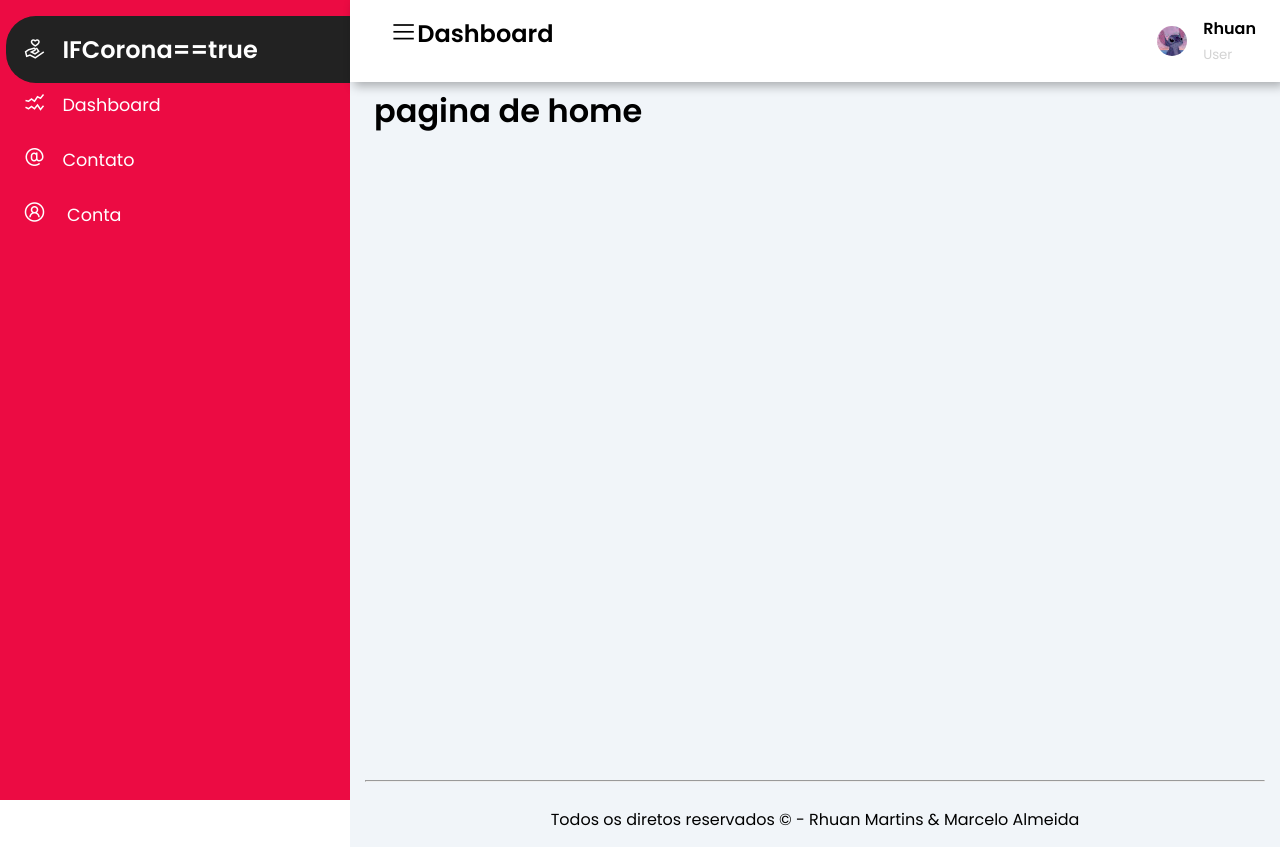
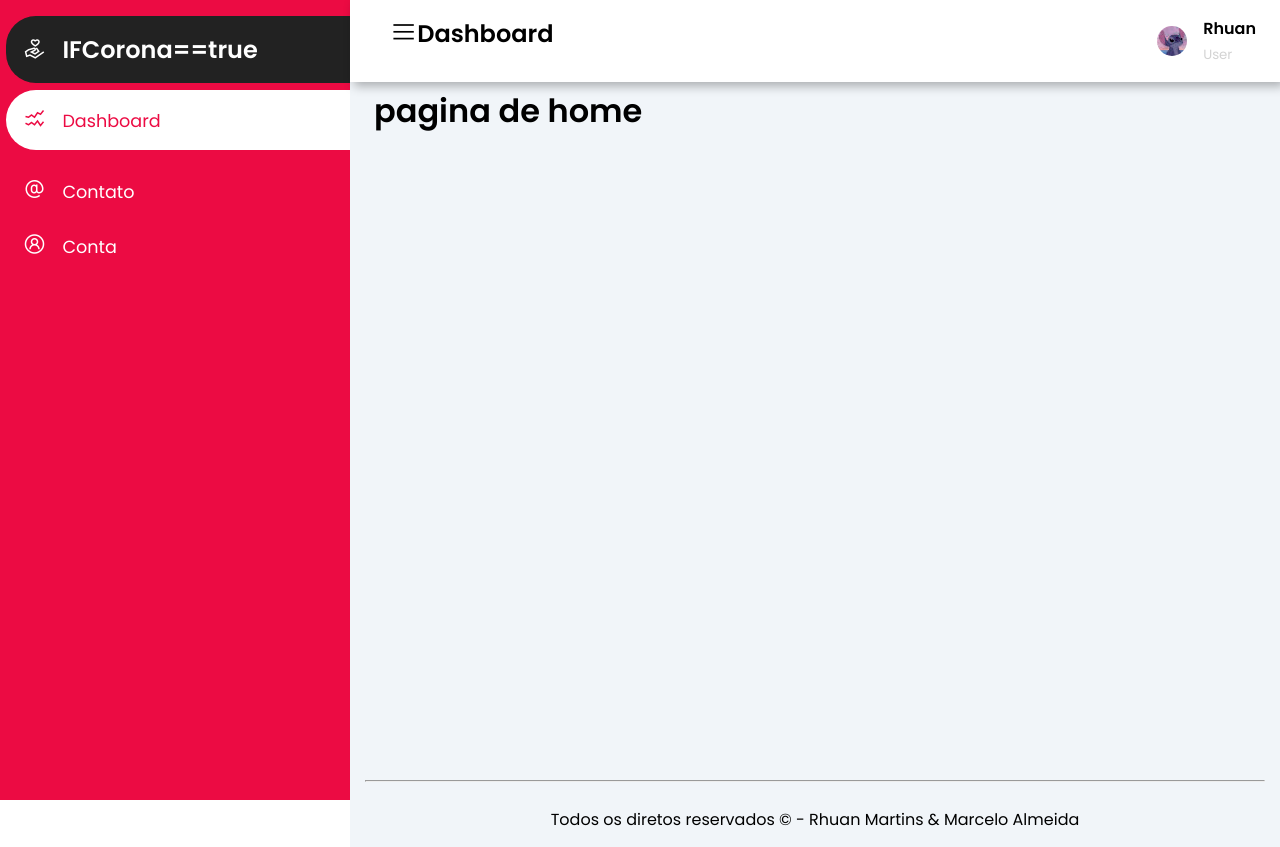
Before and after one commit to RhuanGabriel1/projeto-ifcorona, a React (Create React App) app in the folder projeto-react/if-corona/: page / in a window 1280 px wide. Built offline with nearby package versions, Linux system fonts and the light colour scheme.

Commit message:
Arrumando classname active

```diff
--- a/projeto-react/if-corona/src/components/Page/index.js
+++ b/projeto-react/if-corona/src/components/Page/index.js
@@ -3,12 +3,11 @@ import "../../App.css"
 import MainContent from "../MainContent/MainContent"
 import SideBar from "../SideBar/SideBar"
 
-const Page = ({children}) => {
-
+const Page = ({children,sidebar}) => {
     return(
     <div className="App">
       <input type="checkbox" id="nav"/>
-      <SideBar/>
+        <SideBar sidebar={sidebar}/>
       <MainContent>
       {children}
       </MainContent>
--- a/projeto-react/if-corona/src/components/SideBar/SideBar.js
+++ b/projeto-react/if-corona/src/components/SideBar/SideBar.js
@@ -7,7 +7,7 @@ const SideBar = (props) =>{
     return(
         <div className="sidebar">
             <SideBarBrand/>
-            <SideBarMenu/>
+            <SideBarMenu sidebar={props.sidebar}/>
         </div>
     )
 }
--- a/projeto-react/if-corona/src/components/SideBarMenu/SideBarMenu.js
+++ b/projeto-react/if-corona/src/components/SideBarMenu/SideBarMenu.js
@@ -1,18 +1,47 @@
-import React from 'react';
-import { useNavigate } from 'react-router';
-import '../SideBarMenu/SideBarMenu.css'
+import React from "react";
+import { useNavigate } from "react-router";
+import "../SideBarMenu/SideBarMenu.css";
 
-const SideBarMenu = (props) =>{
-    const navigate = useNavigate();
-    return(
-        <div className="sidebar-menu">
-            <ul>
-                <li><a onClick={()=>navigate("/")}><span className="las la-chart-line"></span><span>Dashboard</span></a></li>
-                <li><a onClick={()=>navigate("/contato")} ><span className="las la-at"></span><span>Contato</span></a></li>
-                <li><a onClick={()=>navigate("/")} ><span className="las la-user-circle"></span><span> Conta</span></a></li>
-            </ul>
-        </div>
-    )
-}
+const SideBarMenu = (props) => {
+  const navigate = useNavigate();
+     const sidebarItems = [
+    {
+      element: (
+        <li>
+          <a onClick={() => navigate("/")} className={props.sidebar === "Dashboard" ? "active": null} >
+            <span className={"las la-chart-line"}></span>
+            <span>Dashboard</span>
+          </a>
+        </li>
+      ),
+    },
+    {
+      element: (
+        <li>
+          <a onClick={() => navigate("/contato")} className={props.sidebar === "Contact" ? "active": null}>
+            <span className="las la-at"></span>
+            <span>Contato</span>
+          </a>
+        </li>
+      ),
+    },
+    {
+      element: (
+        <li>
+          <a onClick={() => navigate("/conta")} className={props.sidebar === "Account" ? "active": null}>
+            <span className="las la-user-circle"></span>
+            <span>Conta</span>
+          </a>
+        </li>
+      ),
+    },
+  ];
+
+  return (
+    <div className="sidebar-menu">
+          <ul>{sidebarItems.map(item=>item.element)}</ul>
+    </div>
+  );
+};
 
 export default SideBarMenu;
--- a/projeto-react/if-corona/src/index.js
+++ b/projeto-react/if-corona/src/index.js
@@ -1,4 +1,4 @@
-import React from 'react';
+import React from "react";
 import ReactDOM from 'react-dom/client';
 import './index.css';
 import App from './App';
--- a/projeto-react/if-corona/src/routes/router.js
+++ b/projeto-react/if-corona/src/routes/router.js
@@ -3,6 +3,7 @@ import React from "react";
 import { Route, Routes } from "react-router";
 import ContactPage from "../screens/contato";
 import Home from "../screens/home";
+import Account from "../screens/account";
 
 function AppRoutes() {
 
@@ -21,6 +22,12 @@ function AppRoutes() {
 					<ContactPage/>
 				}
 			/>
+			<Route
+				path="/conta"
+				element={
+					<Account/>
+				}
+			/>
 		</Routes>
 	);
 }
--- /dev/null
+++ b/projeto-react/if-corona/src/screens/account/index.js
@@ -0,0 +1,12 @@
+import React from "react"
+import Page from "../../components/Page"
+
+const Account = ()=>{
+
+    return(
+        <Page sidebar="Account">
+        </Page>
+    )
+}
+
+export default Account
--- a/projeto-react/if-corona/src/screens/contato/index.js
+++ b/projeto-react/if-corona/src/screens/contato/index.js
@@ -5,10 +5,9 @@ import ContactMainContent from "../../components/ContactMainContent/ContactMainC
 const ContactPage = ()=>{
 
     return(
-        <Page>
+        <Page sidebar="Contact">
             <ContactMainContent>
             </ContactMainContent>
-
         </Page>
     )
 }
--- a/projeto-react/if-corona/src/screens/home/index.js
+++ b/projeto-react/if-corona/src/screens/home/index.js
@@ -3,7 +3,7 @@ import Page from "../../components/Page"
 const Home = ()=>{
 
     return(
-        <Page>
+        <Page sidebar="Dashboard">
             <h1>pagina de home</h1>
         </Page>
     )
```
Also changed, not shown: 1 other file (tests, documents, lock files or other folders).
